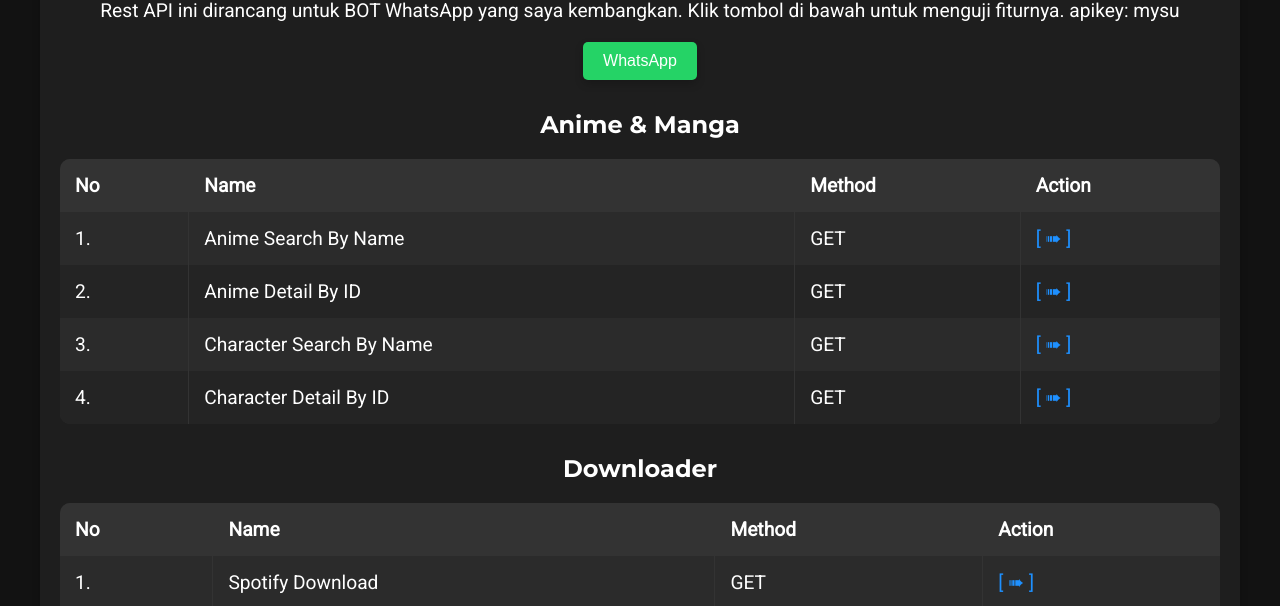
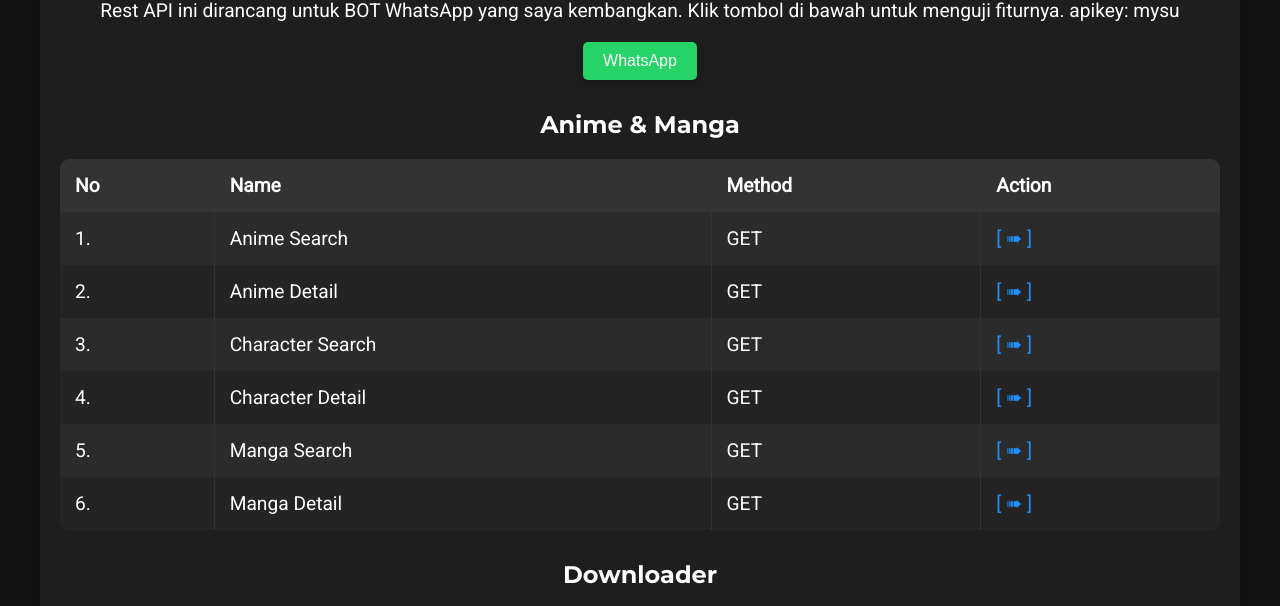
Before and after one commit to YogiSIDN/api-otakuwibu, a website: page public/index.html in a window 1280 px wide. Shown: the part 119-725 px from the top of the page. Drawn offline with Linux system fonts and the light colour scheme.

Commit message:
Add files via upload

```diff
--- a/public/index.html
+++ b/public/index.html
@@ -215,27 +215,39 @@
                 <tbody>
                     <tr>
                         <td>1.</td>
-                        <td>Anime Search By Name</td>
+                        <td>Anime Search</td>
                         <td>GET</td>
                         <td><a href="/api/anime?q=Oshi no Ko&apikey=">[ ➠ ]</a></td>
                     </tr>
                     <tr>
                         <td>2.</td>
-                        <td>Anime Detail By ID</td>
+                        <td>Anime Detail</td>
                         <td>GET</td>
                         <td><a href="/api/animedetail?id=52034&apikey=">[ ➠ ]</a></td>
                     </tr>
                     <tr>
                         <td>3.</td>
-                        <td>Character Search By Name</td>
+                        <td>Character Search</td>
                         <td>GET</td>
                         <td><a href="/api/characters?q=Megumin&apikey=">[ ➠ ]</a></td>
                     </tr>
                     <tr>
                         <td>4.</td>
-                        <td>Character Detail By ID</td>
+                        <td>Character Detail</td>
                         <td>GET</td>
                         <td><a href="/api/chardetail?id=117225&apikey=">[ ➠ ]</a></td>
+                    </tr>
+                    <tr>
+                        <td>5.</td>
+                        <td>Manga Search</td>
+                        <td>GET</td>
+                        <td><a href="/api/manga?q=Oshi no Ko&apikey=">[ ➠ ]</a></td>
+                    </tr>
+                    <tr>
+                        <td>6.</td>
+                        <td>Manga Detail</td>
+                        <td>GET</td>
+                        <td><a href="/api/mangadetail?id=126146&apikey=">[ ➠ ]</a></td>
                     </tr>
                     </tbody>
             </table>
```
